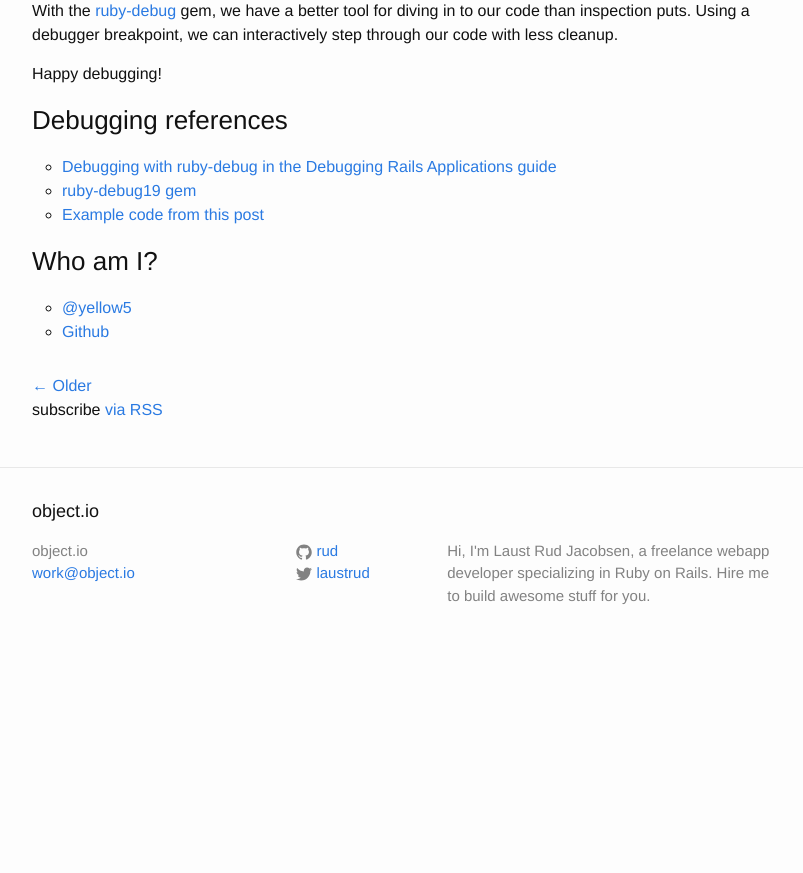
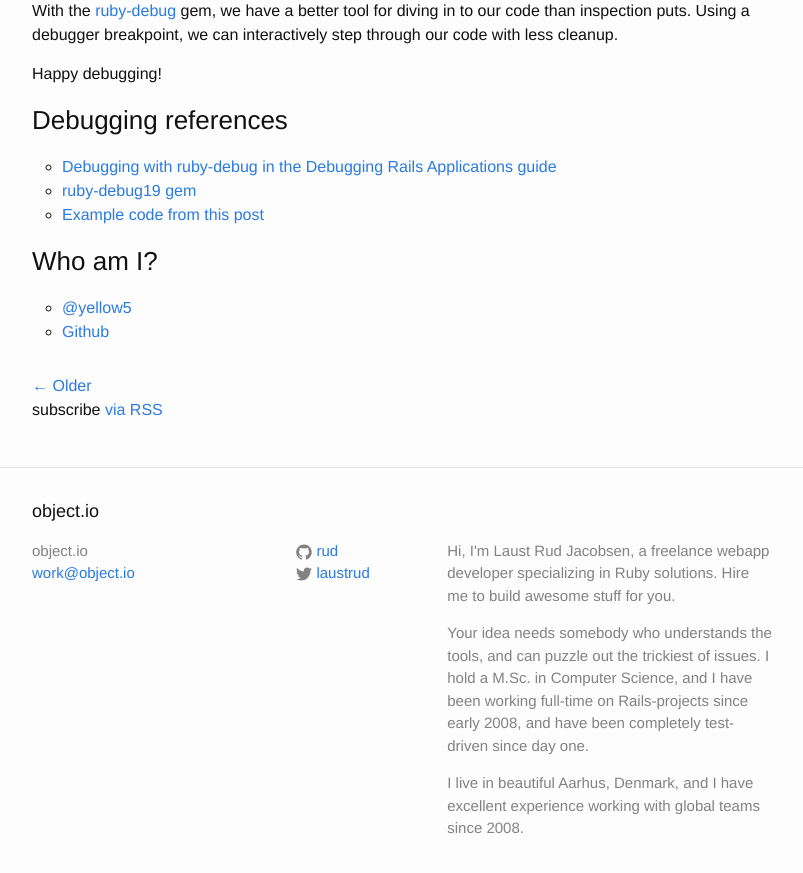
Before and after one commit to rud/rud.github.io, a Jekyll site: the page built from index.html, in a window 1280 px wide and 900 px high, scrolled down 3455 px. Shown: the top 873 px of the window, without its empty margins (238-1041 px from the left). Built offline with Jekyll 4.4.1, drawn with Linux system fonts in a browser that asks for light colours; the list of posts is cut into pages by our own code; before the commit the page ends 4122 px from its top, so only the background shows below that.

Commit message:
Markup footer test

```diff
--- a/_config.yml
+++ b/_config.yml
@@ -5,8 +5,18 @@ author: Laust Rud Jacobsen
 email: work@object.io
 description: >
   Hi, I'm Laust Rud Jacobsen, a freelance webapp developer
-  specializing in Ruby on Rails. Hire me to build awesome
+  specializing in Ruby solutions. Hire me to build awesome
   stuff for you.
+
+  <p>Your idea needs somebody who understands the tools, and
+  can puzzle out the trickiest of issues. I hold a M.Sc.
+  in Computer Science, and I have been working full-time
+  on Rails-projects since early 2008, and have been
+  completely test-driven since day one.</p>
+
+  <p>I live in beautiful Aarhus, Denmark, and I have
+  excellent experience working with global teams since 2008.</p>
+
 baseurl: "" # the subpath of your site, e.g. /blog/
 # url: "https://object.io" # the base hostname & protocol for your site
 url: "https://object.io" # the base hostname & protocol for your site
```
